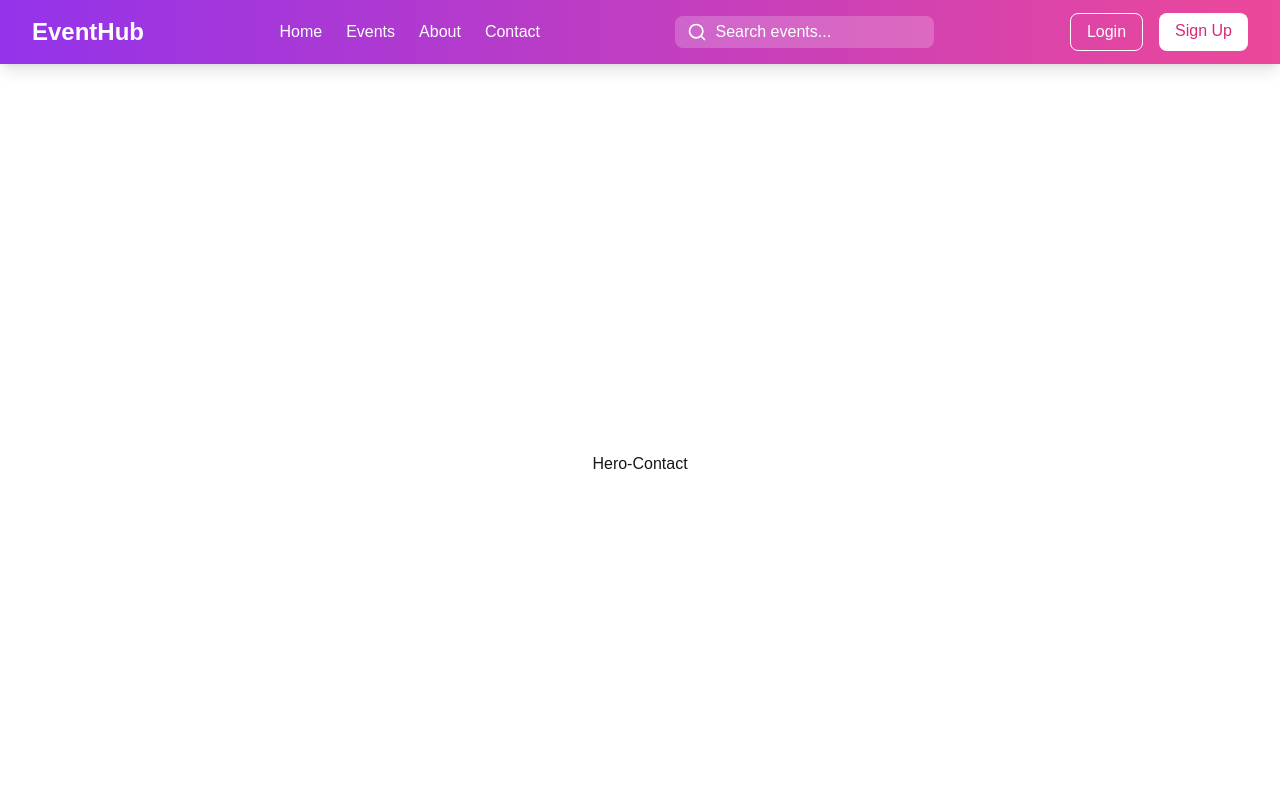
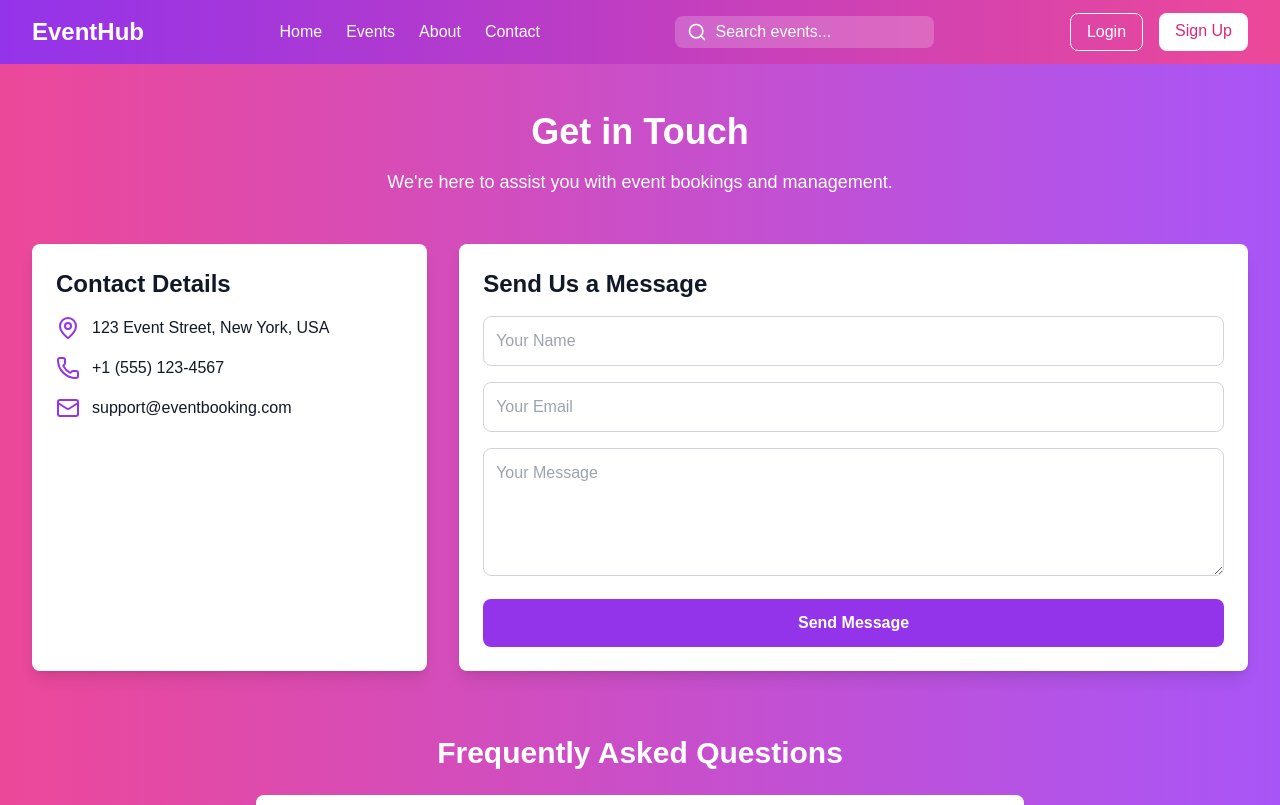
Before and after one commit to adnanfrd/Event_Project, a Next.js app: page /contact in a window 1280 px wide. Shown: the top 805 px of the page. Built offline with nearby package versions, Linux system fonts and the light colour scheme.

Commit message:
Contact Form

```diff
--- a/src/app/contact/page.jsx
+++ b/src/app/contact/page.jsx
@@ -1,10 +1,17 @@
+// import ContactForm from '@/components/ContactPage/ContactForm'
+// import ContactInfo from '@/components/ContactPage/ContactInfo'
+// import FAQ from '@/components/ContactPage/FAQ'
 import HeroContact from '@/components/ContactPage/HeroContact'
 import React from 'react'
 
 const page = () => {
   return (
     <div>
-        <HeroContact/>
+      <HeroContact/>
+
+      {/* <ContactInfo/>
+      <ContactForm/>
+      <FAQ/> */}
     </div>
   )
 }
--- a/src/components/AboutPage/CTASectionAbout.jsx
+++ b/src/components/AboutPage/CTASectionAbout.jsx
@@ -1,3 +1,4 @@
+import Link from "next/link";
 import React from "react";
 
 const CTASectionAbout = () => {
@@ -8,12 +9,12 @@ const CTASectionAbout = () => {
         <p className="text-lg sm:text-xl mb-6">
           Explore upcoming events and secure your spot now. Don’t miss out!
         </p>
-        <a
+        <Link
           href="/events"
           className="inline-block bg-purple-600 text-white font-semibold py-3 px-6 rounded-full shadow-lg transition-all hover:bg-purple-700"
         >
           Browse Events
-        </a>
+        </Link>
       </div>
     </div>
   );
--- /dev/null
+++ b/src/components/ContactPage/ContactForm.jsx
@@ -0,0 +1,58 @@
+"use client";
+import { useState } from "react";
+
+const ContactForm = () => {
+  const [formData, setFormData] = useState({ name: "", email: "", message: "" });
+
+  const handleChange = (e) => {
+    setFormData({ ...formData, [e.target.name]: e.target.value });
+  };
+
+  const handleSubmit = (e) => {
+    e.preventDefault();
+    console.log("Message sent:", formData);
+    setFormData({ name: "", email: "", message: "" });
+  };
+
+  return (
+    <div className="bg-white text-gray-900 rounded-lg shadow-lg p-6 w-full lg:w-2/3">
+      <h3 className="text-2xl font-semibold mb-4">Send Us a Message</h3>
+      <form onSubmit={handleSubmit} className="space-y-4">
+        <input
+          type="text"
+          name="name"
+          placeholder="Your Name"
+          value={formData.name}
+          onChange={handleChange}
+          className="w-full p-3 border border-gray-300 rounded-lg focus:outline-none focus:ring-2 focus:ring-purple-500"
+          required
+        />
+        <input
+          type="email"
+          name="email"
+          placeholder="Your Email"
+          value={formData.email}
+          onChange={handleChange}
+          className="w-full p-3 border border-gray-300 rounded-lg focus:outline-none focus:ring-2 focus:ring-purple-500"
+          required
+        />
+        <textarea
+          name="message"
+          placeholder="Your Message"
+          value={formData.message}
+          onChange={handleChange}
+          className="w-full p-3 border border-gray-300 rounded-lg focus:outline-none focus:ring-2 focus:ring-purple-500 h-32"
+          required
+        ></textarea>
+        <button
+          type="submit"
+          className="w-full bg-purple-600 text-white p-3 rounded-lg font-semibold hover:bg-pink-500 transition"
+        >
+          Send Message
+        </button>
+      </form>
+    </div>
+  );
+};
+
+export default ContactForm;
--- /dev/null
+++ b/src/components/ContactPage/ContactInfo.jsx
@@ -0,0 +1,25 @@
+import { Mail, Phone, MapPin } from "lucide-react";
+
+const ContactInfo = () => {
+  return (
+    <div className="bg-white text-gray-900 rounded-lg shadow-lg p-6 w-full lg:w-1/3">
+      <h3 className="text-2xl font-semibold mb-4">Contact Details</h3>
+      <div className="space-y-4">
+        <div className="flex items-center space-x-3">
+          <MapPin className="w-6 h-6 text-purple-600" />
+          <p>123 Event Street, New York, USA</p>
+        </div>
+        <div className="flex items-center space-x-3">
+          <Phone className="w-6 h-6 text-purple-600" />
+          <p>+1 (555) 123-4567</p>
+        </div>
+        <div className="flex items-center space-x-3">
+          <Mail className="w-6 h-6 text-purple-600" />
+          <p>support@eventbooking.com</p>
+        </div>
+      </div>
+    </div>
+  );
+};
+
+export default ContactInfo;
--- /dev/null
+++ b/src/components/ContactPage/FAQ.jsx
@@ -0,0 +1,23 @@
+const FAQ = () => {
+    return (
+      <section className="mt-16">
+        <h3 className="text-3xl text-center font-semibold mb-6">Frequently Asked Questions</h3>
+        <div className="max-w-3xl mx-auto space-y-6">
+          <details className="bg-white text-gray-900 p-4 rounded-lg shadow-lg">
+            <summary className="font-semibold cursor-pointer">How do I book an event?</summary>
+            <p className="mt-2">You can book an event by browsing our listings and clicking the "Book Now" button.</p>
+          </details>
+          <details className="bg-white text-gray-900 p-4 rounded-lg shadow-lg">
+            <summary className="font-semibold cursor-pointer">What payment methods do you accept?</summary>
+            <p className="mt-2">We accept credit cards, PayPal, and other secure payment methods.</p>
+          </details>
+          <details className="bg-white text-gray-900 p-4 rounded-lg shadow-lg">
+            <summary className="font-semibold cursor-pointer">Can I get a refund if I cancel my booking?</summary>
+            <p className="mt-2">Refund policies depend on the event organizer. Please check the event details.</p>
+          </details>
+        </div>
+      </section>
+    );
+  };
+
+  export default FAQ;
--- a/src/components/ContactPage/HeroContact.jsx
+++ b/src/components/ContactPage/HeroContact.jsx
@@ -1,11 +1,23 @@
-import React from 'react'
+import ContactInfo from "@/components/ContactPage/ContactInfo";
+import ContactForm from "@/components/ContactPage/ContactForm";
+import FAQ from "@/components/ContactPage/FAQ";
 
 const HeroContact = () => {
   return (
-    <div className="relative h-screen flex items-center justify-center text-center text-red px-4 sm:px-6 lg:px-8">
-      Hero-Contact
+    <div className="bg-gradient-to-r from-pink-500 to-purple-500 min-h-screen text-white px-4 sm:px-6 lg:px-8 py-12">
+      <section className="text-center mb-12">
+        <h2 className="text-3xl sm:text-4xl font-bold mb-4">Get in Touch</h2>
+        <p className="text-lg">We're here to assist you with event bookings and management.</p>
+      </section>
+
+      <div className="container mx-auto flex flex-col lg:flex-row gap-8">
+        <ContactInfo />
+        <ContactForm />
+      </div>
+
+      <FAQ />
     </div>
-  )
-}
+  );
+};
 
-export default HeroContact
+export default HeroContact;
```
